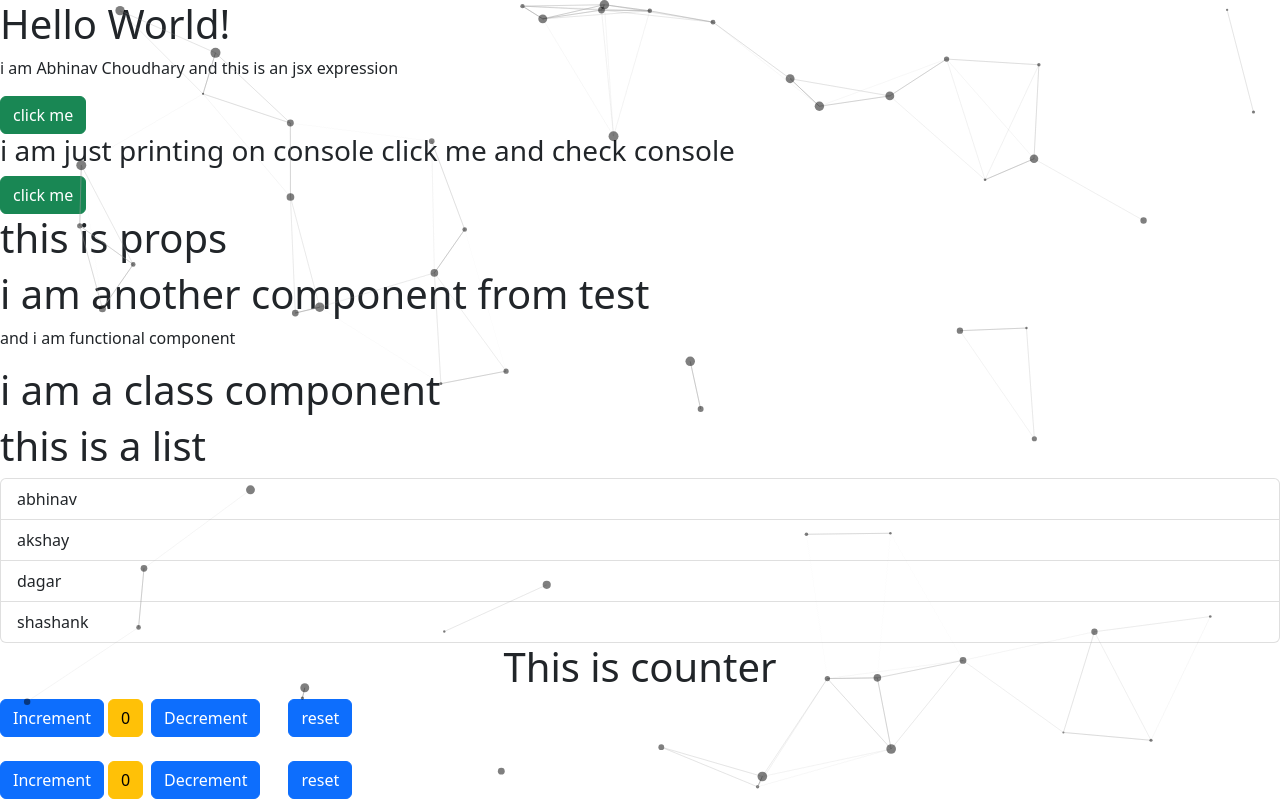
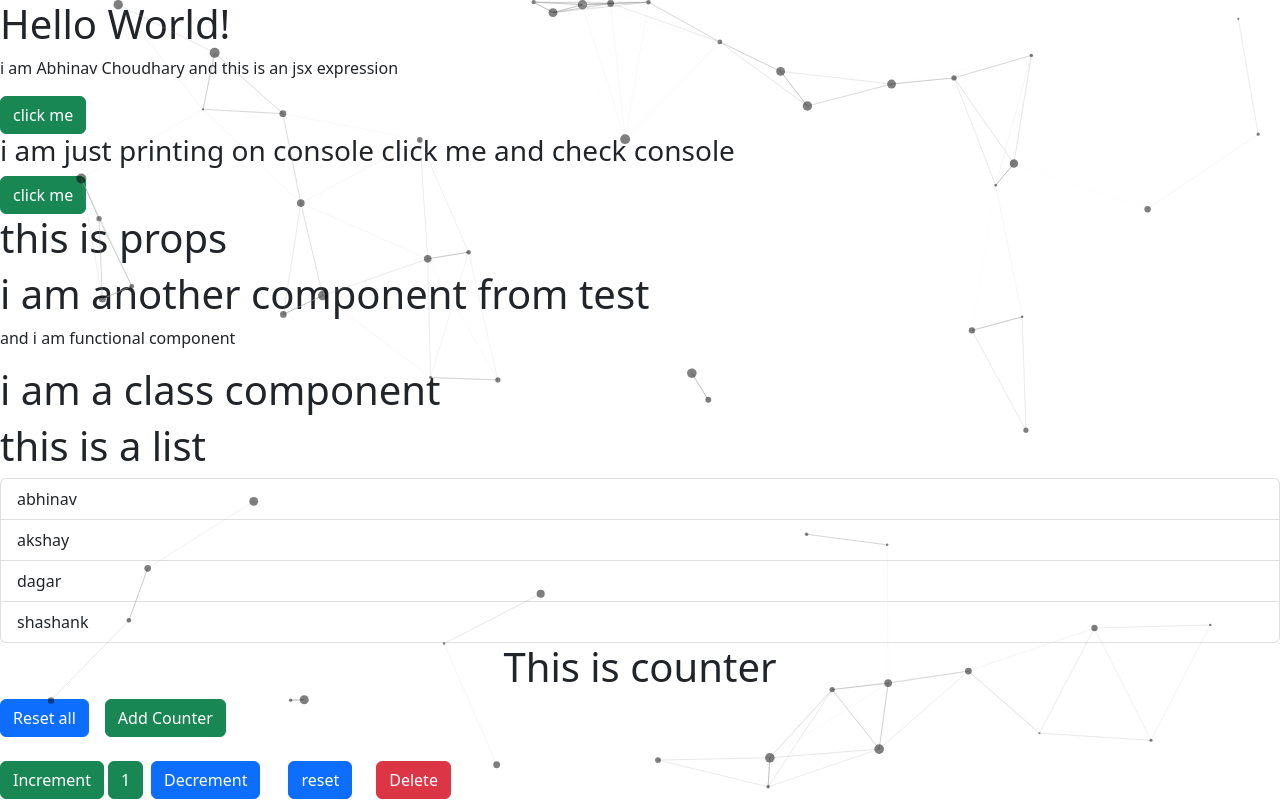
Before and after one commit to abhinavchoudhary12/react, a React (Create React App) app: page / in a window 1280 px wide. Shown: the top 801 px of the page. Built offline with nearby package versions, Linux system fonts and the light colour scheme.

Commit message:
created reset all and add counter button

```diff
--- a/src/App.js
+++ b/src/App.js
@@ -2,7 +2,7 @@ import React,{Component} from 'react';
 import App1 from './/components/App1.jsx';
 import Test from './/components/Test.jsx';
 import Test2 from './/components/Test2.jsx';
-import Counter from ".//components/Counter.jsx";
+import MainCounter from ".//components/MainCounter.jsx";
 import List from ".//components/List.jsx";
 import ParticlesFirst from './/components/ParticlesFirst.jsx';
 class App extends Component {
@@ -19,10 +19,7 @@ class App extends Component {
           display: "flex",
           justifyContent: "center",
           alignItems: "center"}} >This is counter </h1>
-     <Counter/>
-     <Counter/>
-     <Counter/>
-     <Counter/>
+     <MainCounter/>
      <ParticlesFirst/>
        </>
     );
--- a/src/components/Counter.jsx
+++ b/src/components/Counter.jsx
@@ -1,42 +1,46 @@
 import React,{Component} from "react";
 class Counter extends Component {
-    count=0;
-    state = { count:this.count};
-    increment=()=>{
 
-        this.setState({count:this.state.count+1});
+    // increment=()=>{
 
-    }
+    //     this.setState({count:this.state.count+1});
 
-    decrement=()=>{
+    // }
 
-        this.setState({count:this.state.count-1});
+    // decrement=()=>{
 
-    }
+    //     this.setState({count:this.state.count-1});
+
+    // }
+
     condition=()=>{
-        let color=this.state.count>0?"btn btn-success":"btn btn-primary";
+        let color=this.props.counter.count>0?"btn btn-success":"btn btn-primary";
         return color;
     }
     condition1=()=>{
-        let color=this.state.count<0?"btn btn-danger mx-1":"btn btn-primary mx-1";
+        let color=this.props.counter.count<0?"btn btn-danger mx-1":"btn btn-primary mx-1";
         return color;
     }
     countCondition=()=>{
-        let color=this.state.count>0?"btn btn-success mx-1":"btn btn-warning mx-1";
+        let color=this.props.counter.count>0?"btn btn-success mx-1":"btn btn-warning mx-1";
         return color;
     }
-    reset=()=>{
-        this.setState({count:0})
-    }
-
+    // reset=()=>{
+    //     this.setState({count:0})
+    // }
+   conditionZero=()=>{
+   const a=this.props.counter.count===0?"Zero":this.props.counter.count;
+    return a;
+}
     render() {
         return (
             <>
 
-            <button className={this.condition()} onClick={this.increment}>Increment</button>
-            <span className={this.countCondition()}>{this.state.count}</span>
-            <button className={this.condition1()} onClick={this.decrement}>Decrement</button>
-            <button className="btn btn-primary mx-4" onClick={this.reset}>reset</button>
+            <button className={this.condition()} onClick={()=>this.props.onIncrement(this.props.counter)}>Increment</button>
+            <span className={this.countCondition()}>{this.conditionZero()}</span>
+            <button className={this.condition1()} onClick={()=>this.props.onDecrement(this.props.counter)}>Decrement</button>
+            <button className="btn btn-primary mx-4" onClick={()=>this.props.onReset(this.props.counter)}>reset</button>
+            <button className="btn btn-danger" onClick={()=>this.props.onDelete(this.props.counter.id)}>Delete</button>
             <br/>
             <br/>
 
--- /dev/null
+++ b/src/components/MainCounter.jsx
@@ -0,0 +1,68 @@
+import React,{Component} from 'react';
+import Counter from './Counter';
+class MainCounter extends Component {
+    state = { counters:[{id:1,count:1},
+                        {id:2,count:0},
+                        {id:3,count:1},
+                        {id:4,count:2},] }
+    increment=(counter)=>{
+        const counters=[...this.state.counters];
+        const index=counters.indexOf(counter);
+        counters[index].count=counters[index].count+1;
+        this.setState(counters)
+    }
+    decrement=(counter)=>{
+        const counters=[...this.state.counters];
+        const index=counters.indexOf(counter);
+        counters[index].count=counters[index].count-1;
+        this.setState(counters)
+    } ;
+    resetAll=()=>{
+    const c=this.state.counters.map((counter)=>{
+        counter.count=0;
+        return counter
+    })
+    this.setState({c});
+    }
+    delete=(counterid)=>{
+        const counters=this.state.counters.filter((counter)=>
+            counter.id!==counterid
+        );
+        this.setState({counters});
+
+    };
+    add=()=>{
+
+       const counter=this.state.counters.push({id:this.state.counters.length+1,count:0});
+        this.setState({counter})}
+    reset=(counter)=>{
+
+            const counters=[...this.state.counters]
+            const index=counters.indexOf(counter)
+            counters[index].count=0;
+            this.setState(counters)
+                }
+    render() {
+        return (
+            <>
+            <button className='btn btn-primary' onClick={this.resetAll}>Reset all</button>
+
+            <button className='btn btn-success mx-3' onClick={this.add}>Add Counter</button>
+            <br/>
+            <br/>
+            {this.state.counters.map((counter)=>(<Counter
+            onIncrement={this.increment}
+            onDecrement={this.decrement}
+            counter={counter}
+            key={counter.id}
+            onDelete={this.delete}
+            onReset={this.reset}
+            />
+            ))}
+
+            </>
+        );
+    }
+}
+
+export default MainCounter;
--- a/src/components/ParticlesFirst.jsx
+++ b/src/components/ParticlesFirst.jsx
@@ -35,12 +35,12 @@ const particlesLoaded = useCallback(async (container) => {
                 interactivity: {
                     events: {
                         onClick: {
-                            enable: true,
+                            enable: false,
                             mode: "push",
                         },
                         onHover: {
                             enable: true,
-                            mode: "repulse",
+                            mode: "false",
                         },
                         resize: true,
                     },
```
